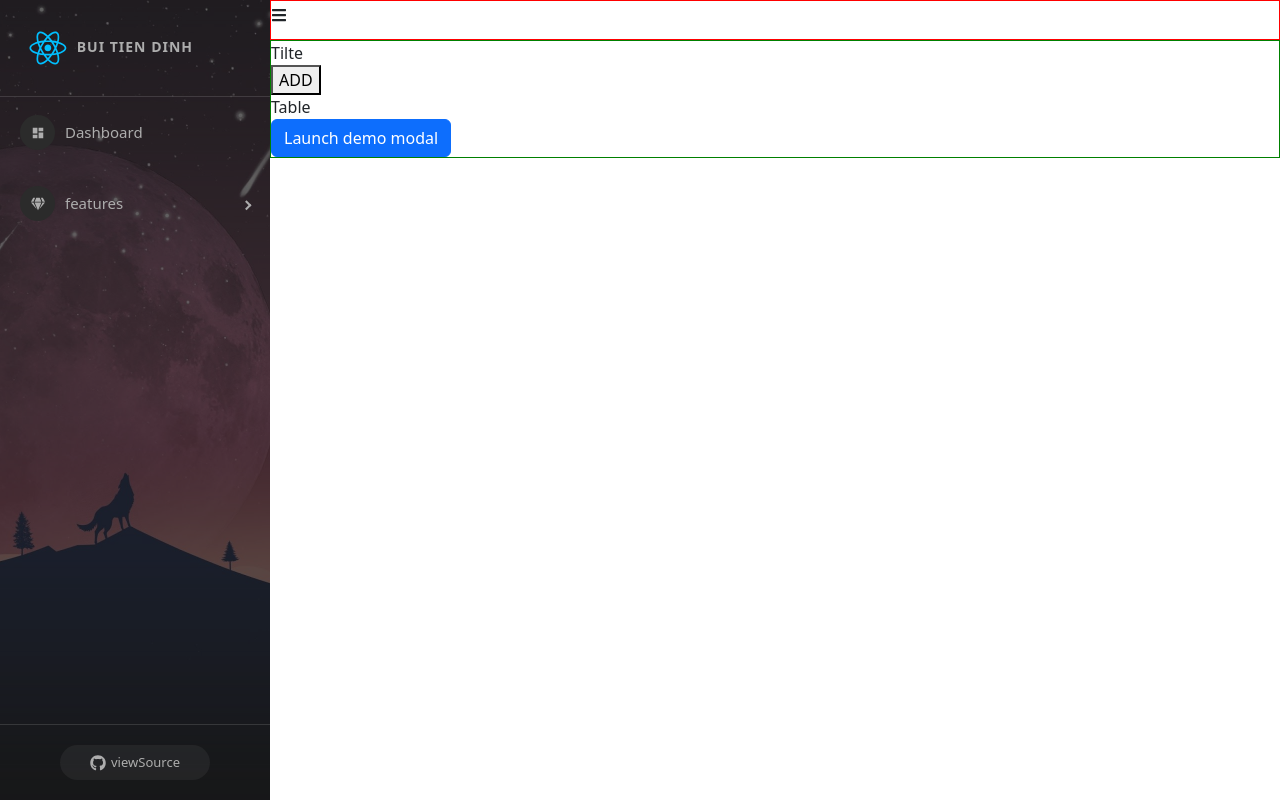
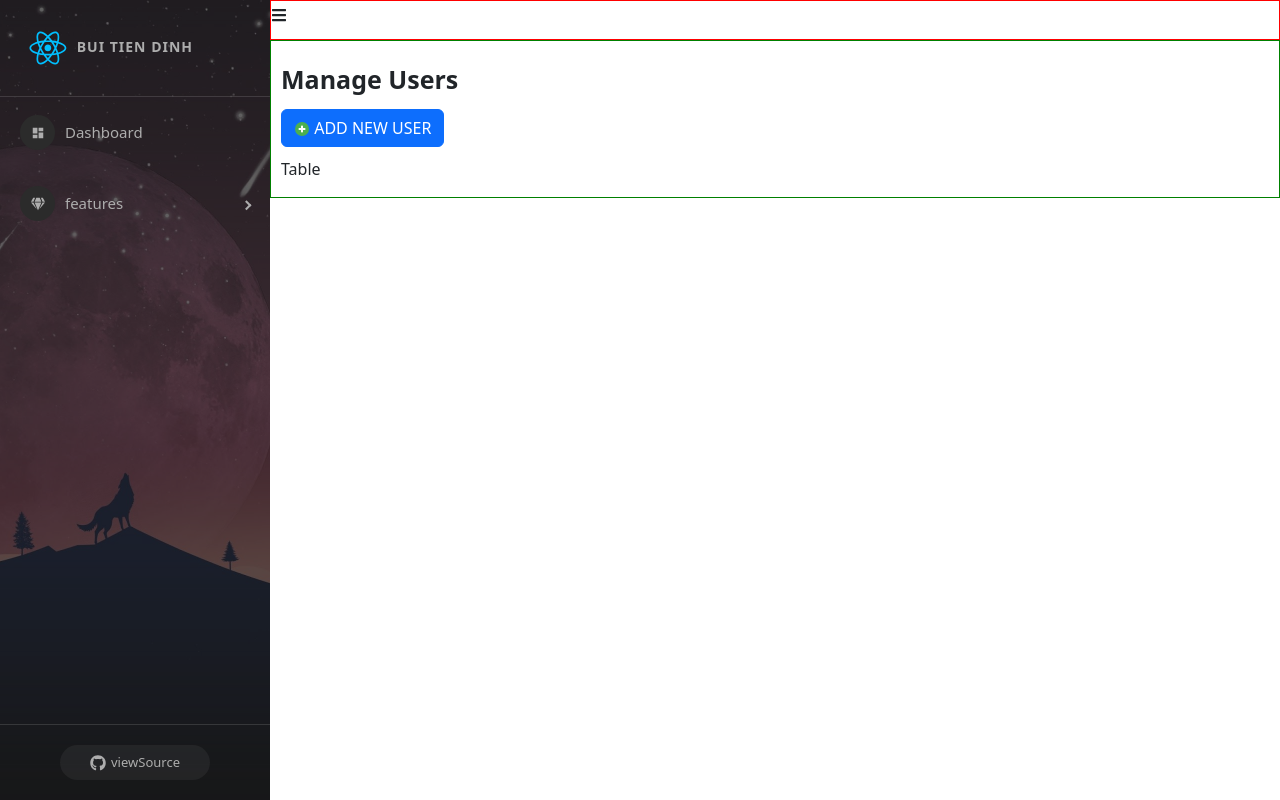
Before and after one commit to dinhdiem/react-perfect-project, a React (Create React App) app: page /admin/manage-users in a window 1280 px wide. Built offline with nearby package versions, Linux system fonts and the light colour scheme.

Commit message:
validate email and password

```diff
--- a/src/components/Admin/Content/CreateUser.js
+++ b/src/components/Admin/Content/CreateUser.js
@@ -2,19 +2,34 @@ import React, { useState } from "react";
 import Button from "react-bootstrap/Button";
 import Modal from "react-bootstrap/Modal";
 import { FcPlus } from "react-icons/fc";
+import axios from "axios";
+import { toast } from "react-toastify";
 
-const CreateUser = () => {
-  const [show, setShow] = useState(false);
-
-  const handleClose = () => setShow(false);
-  const handleShow = () => setShow(true);
-
-  const [name, setName] = useState("");
+const CreateUser = ({ show, setShow }) => {
+  const [username, setName] = useState("");
   const [password, setPassword] = useState("");
   const [email, setEmail] = useState("");
   const [img, setImg] = useState("");
   const [role, setRole] = useState("USER");
   const [preview, setPreview] = useState("");
+
+  const handleClose = () => {
+    setShow(false);
+    setEmail("");
+    setName("");
+    setPassword("");
+    setRole("USER");
+    setPreview("");
+    setImg("");
+  };
+
+  const validateEmail = (email) => {
+    return String(email)
+      .toLowerCase()
+      .match(
+        /^(([^<>()[\]\\.,;:\s@"]+(\.[^<>()[\]\\.,;:\s@"]+)*)|(".+"))@((\[[0-9]{1,3}\.[0-9]{1,3}\.[0-9]{1,3}\.[0-9]{1,3}\])|(([a-zA-Z\-0-9]+\.)+[a-zA-Z]{2,}))$/
+      );
+  };
 
   const handleUploadImage = (e) => {
     if (e.target && e.target.files[0] && e.target.files) {
@@ -25,12 +40,42 @@ const CreateUser = () => {
     }
   };
 
+  const handleSubmitCreateUser = async () => {
+    const isValiEmail = validateEmail(email);
+
+    if (!isValiEmail) {
+      toast.warning("Email is Invalid");
+      return;
+    }
+
+    if (!password) {
+      toast.warning("Invalid password");
+      return;
+    }
+    const data = new FormData();
+    data.append("email", email);
+    data.append("password", password);
+    data.append("username", username);
+    data.append("role", role);
+    data.append("userImage", img);
+
+    let res = await axios.post(
+      `http://localhost:8081/api/v1/participant`,
+      data
+    );
+
+    if (res.data && res.data.EC === 0) {
+      toast.success(res.data.EC);
+      handleClose();
+    }
+
+    if (res.data && res.data.EM !== 0) {
+      toast.error(res.data.EM);
+    }
+  };
+
   return (
     <>
-      <Button variant="primary" onClick={handleShow}>
-        Launch demo modal
-      </Button>
-
       <Modal
         show={show}
         onHide={handleClose}
@@ -58,7 +103,7 @@ const CreateUser = () => {
                 type="text"
                 className="form-control"
                 placeholder=""
-                value={name}
+                value={username}
                 onChange={(e) => setName(e.target.value)}
               />
             </div>
@@ -76,6 +121,7 @@ const CreateUser = () => {
               <select
                 className="form-select"
                 onChange={(e) => setRole(e.target.value)}
+                value={role}
               >
                 <option selected value="USER">
                   USER
@@ -107,7 +153,7 @@ const CreateUser = () => {
           <Button variant="secondary" onClick={handleClose}>
             Close
           </Button>
-          <Button variant="primary" onClick={handleClose}>
+          <Button variant="primary" onClick={handleSubmitCreateUser}>
             Save
           </Button>
         </Modal.Footer>
--- a/src/components/Admin/Content/ManageUser.scss
+++ b/src/components/Admin/Content/ManageUser.scss
@@ -1,3 +1,17 @@
+.manage-user-container {
+  margin: 10px;
+  .title {
+    padding: 10px 0;
+    font-weight: 600;
+    font-size: 25px;
+  }
+  .user-content {
+    .table {
+      margin-top: 10px;
+    }
+  }
+}
+
 .create-user {
   .img-preview {
     border: 1px dashed #ccc;
--- a/src/components/Admin/Content/ManagerUser.js
+++ b/src/components/Admin/Content/ManagerUser.js
@@ -1,17 +1,21 @@
-import React from "react";
+import React, { useState } from "react";
 import CreateUser from "./CreateUser";
 import "./ManageUser.scss";
+import { FcPlus } from "react-icons/fc";
 
 const ManagerUser = () => {
+  const [show, setShow] = useState(false);
   return (
     <div className="manage-user-container">
-      <div className="manage-title">Tilte</div>
-      <div className="manage-content">
-        <div>
-          <button>ADD</button>
+      <div className="title">Manage Users</div>
+      <div className="user-content">
+        <div className="btn-add">
+          <button className="btn btn-primary" onClick={() => setShow(true)}>
+            <FcPlus /> ADD NEW USER
+          </button>
         </div>
-        <div>Table</div>
-        <CreateUser />
+        <div className="table">Table</div>
+        <CreateUser show={show} setShow={setShow} />
       </div>
     </div>
   );
--- a/src/index.js
+++ b/src/index.js
@@ -11,6 +11,8 @@ import User from "./components/User/User";
 import Home from "./components/HomePage/Home";
 import Dashboard from "./components/Admin/Content/Dashboard";
 import ManagerUser from "./components/Admin/Content/ManagerUser";
+import "react-toastify/dist/ReactToastify.css";
+import { ToastContainer } from "react-toastify";
 
 const root = ReactDOM.createRoot(document.getElementById("root"));
 root.render(
@@ -27,6 +29,16 @@ root.render(
         </Route>
       </Routes>
     </BrowserRouter>
+    <ToastContainer
+      position="bottom-right"
+      autoClose={3000}
+      closeOnClick
+      draggable
+      pauseOnHover
+      rtl={false}
+      hideProgressBar={false}
+      newestOnTop={false}
+    />
   </Provider>
 );
 
```
